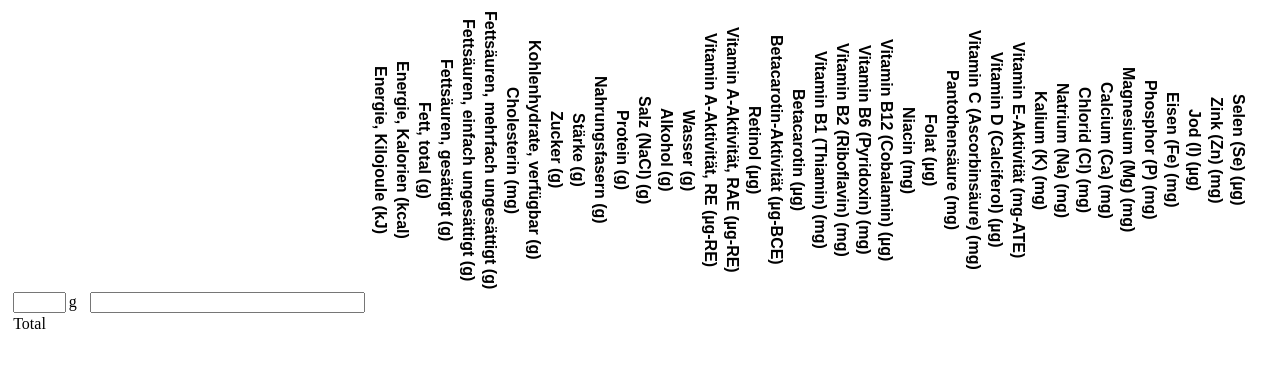
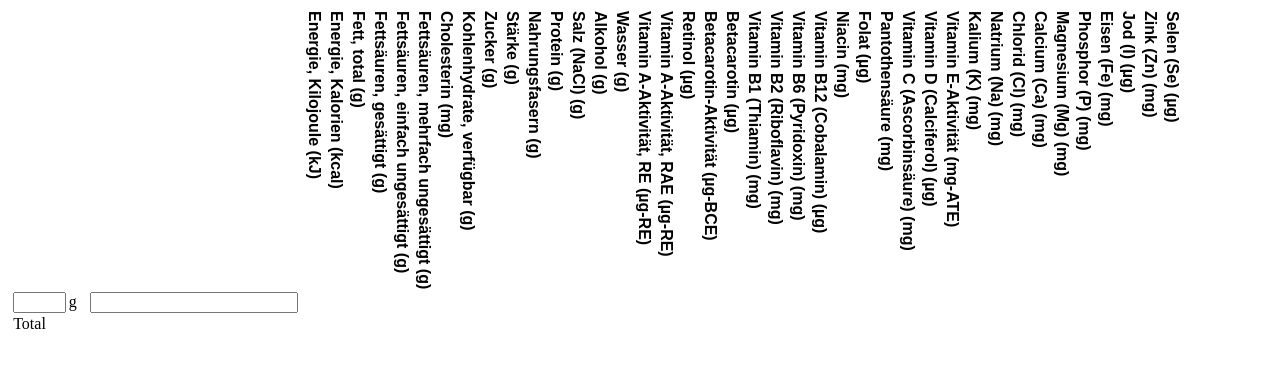
Before and after one commit to meriton42/essen, an Angular app: page / in a window 1280 px wide. Shown: the top 368 px of the page. Built offline with nearby package versions, Linux system fonts and the light colour scheme.

Commit message:
display tweaks

```diff
--- a/src/app/app.component.css
+++ b/src/app/app.component.css
@@ -2,8 +2,8 @@ th {
 	text-align: left;
 	writing-mode: vertical-lr;
 	font-family: sans-serif;
-	vertical-align: top;
-	text-align: center;
+	vertical-align: middle;
+	text-align: left;
 }
 
 td {
--- a/src/app/food-selector.component.css
+++ b/src/app/food-selector.component.css
@@ -1,5 +1,5 @@
 input {
-	width: 20em;
+	width: 15em;
 }
 div.optionContainer {
 	position: relative;
```
